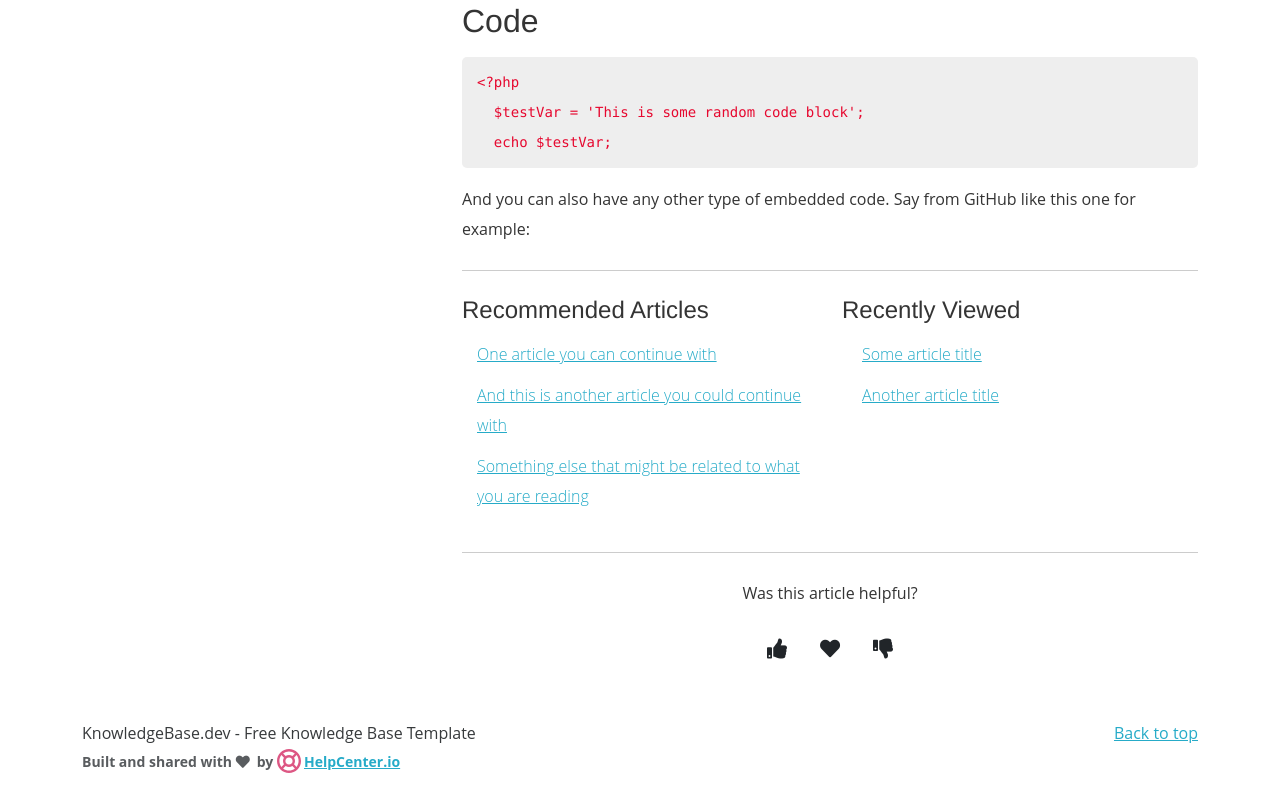
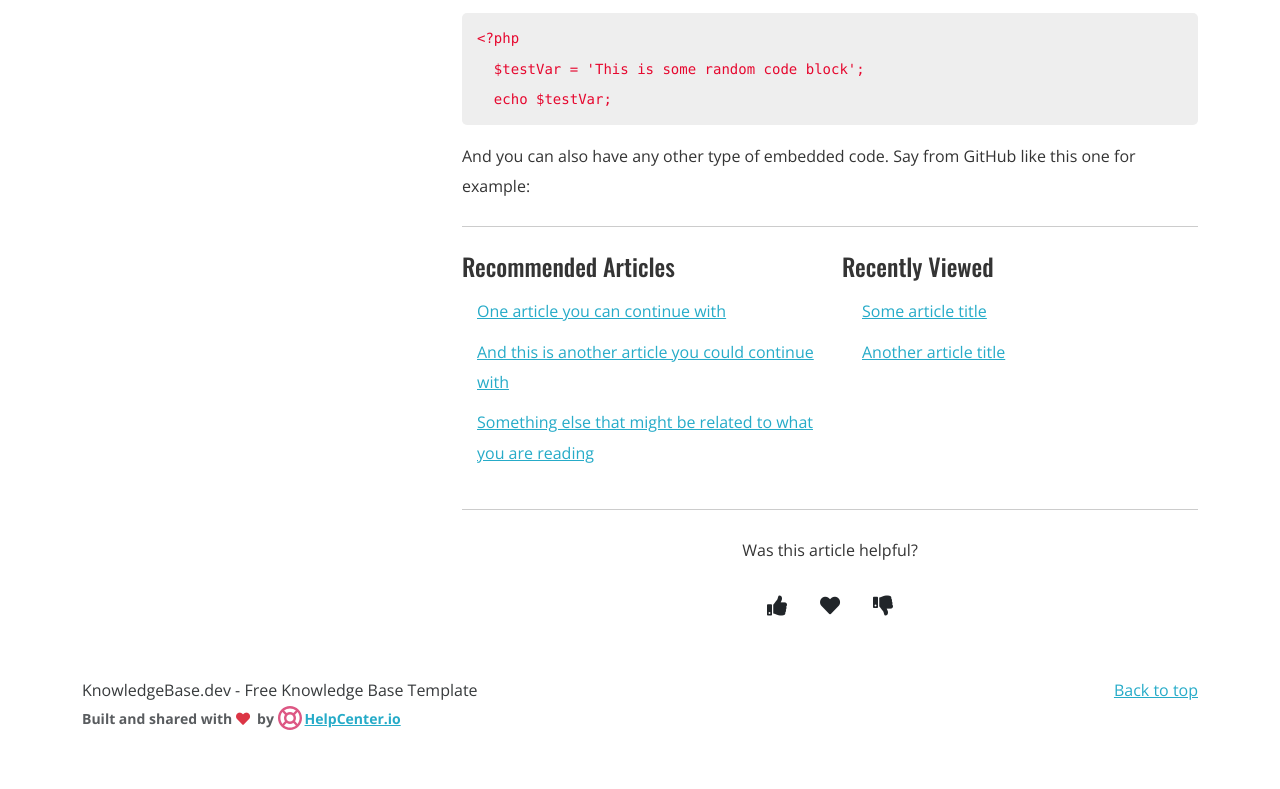
Before and after one commit to helpcenterio/knowledgebase.dev, a website built with Vite: page pages/article.html in a window 1280 px wide. Shown: the part 2147-2936 px from the top of the page. After the commit the page ends 2893 px from the top, so only its background shows below. Built offline with nearby package versions, Linux system fonts and the light colour scheme; files whose address does not match are found by name.

Commit message:
Add Bootstrap 5 and Google Fonts to HTML pages

```diff
--- a/pages/article.html
+++ b/pages/article.html
@@ -12,6 +12,15 @@
 
   <script src="https://kit.fontawesome.com/1b5fdf4bb2.js" crossorigin="anonymous"></script>
   <script type="module" src="/src/js/main.js"></script>
+
+  <link href="https://cdn.jsdelivr.net/npm/bootstrap@5.3.8/dist/css/bootstrap.min.css" rel="stylesheet">
+
+
+  <link rel="preconnect" href="https://fonts.googleapis.com">
+  <link rel="preconnect" href="https://fonts.gstatic.com" crossorigin>
+  <link
+    href="https://fonts.googleapis.com/css2?family=Open+Sans:wght@400;600;700&family=Oswald:wght@400;500;600;700&display=swap"
+    rel="stylesheet">
 
   <!-- HTML5 shim and Respond.js for IE8 support of HTML5 elements and media queries -->
   <!-- WARNING: Respond.js doesn't work if you view the page via file:// -->
@@ -263,8 +272,9 @@
       <div class="row">
         <div class="col-md-6">
           KnowledgeBase.dev - Free Knowledge Base Template
-          <p class="mt-1"><strong><small class="text-muted">Built and shared with <i class="fas fa-heart text-danger">&nbsp;</i> by <a
-            href="https://helpcenter.io"><img src="../dist/images/hcio_logo.svg" height="24"
+          <p class="mt-1"><strong><small class="text-muted">Built and shared with <i
+                  class="fas fa-heart text-danger">&nbsp;</i> by <a href="https://helpcenter.io"><img
+                    src="../dist/images/hcio_logo.svg" height="24"
                     style="vertical-align:top;margin-right:3px;" />HelpCenter.io</a></small></strong></p>
         </div>
         <div class="col-md-6 text-end">
```
Also changed, not shown: index.html (+5 -0 lines), pages/category.html (+13 -3 lines), pages/contacts.html (+12 -2 lines), pages/search.html (+13 -3 lines). Lines whose indentation alone changed are shown as unchanged.
